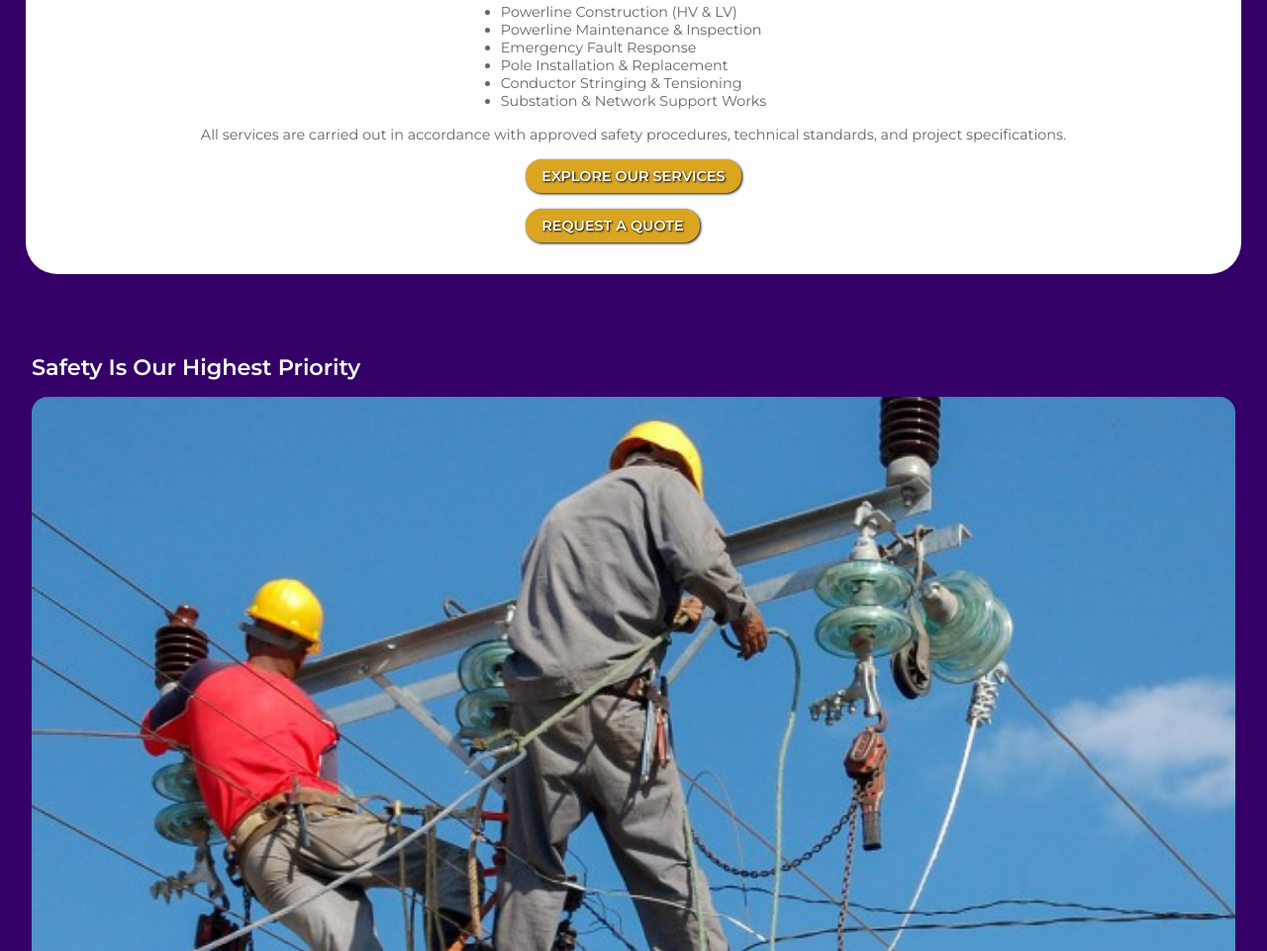
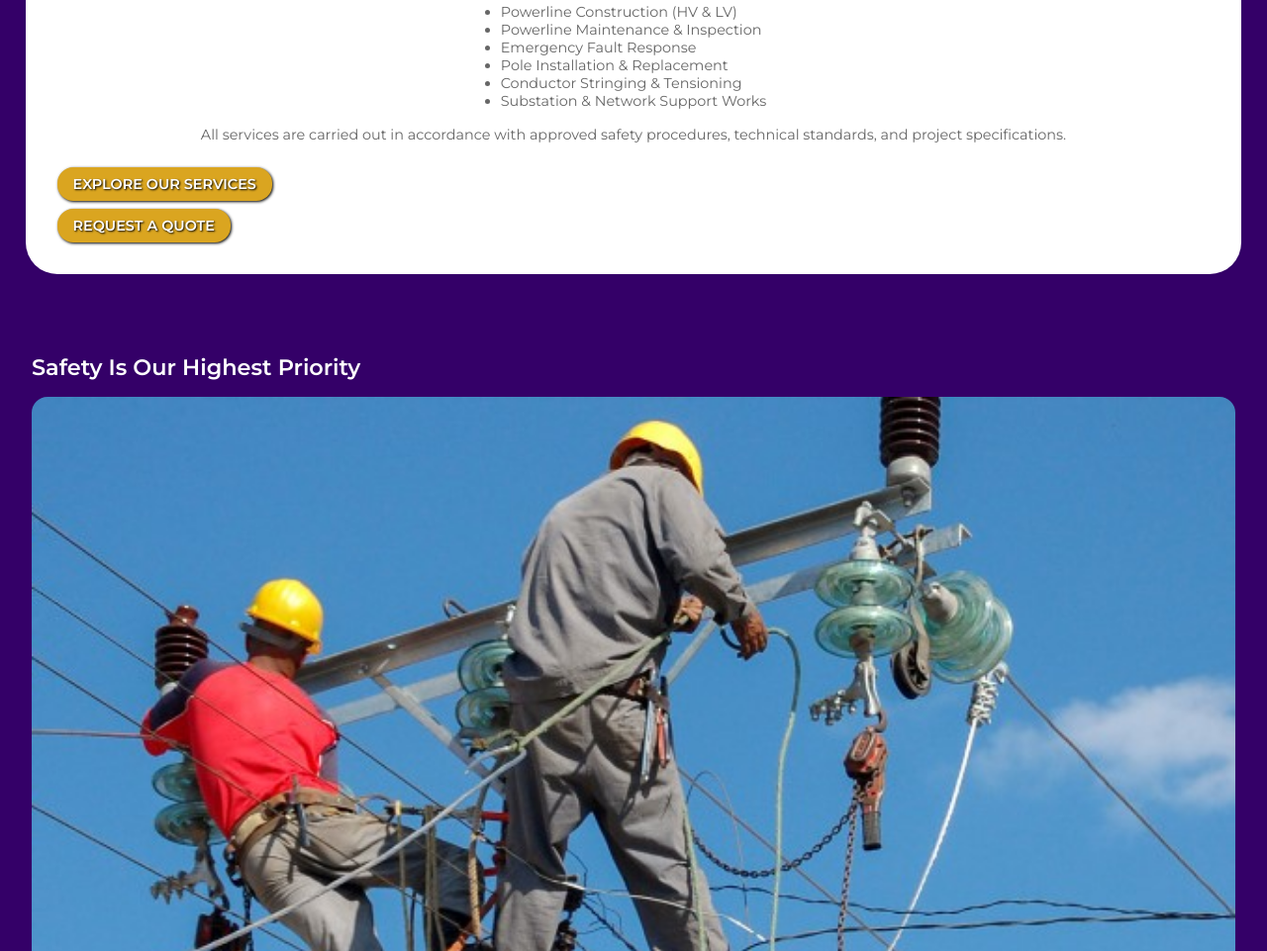
Before and after one commit to FreshNewStart/yonnieLTD, a plain HTML site: page index.html in a window 1280 px wide. Shown: the part 1910-2871 px from the top of the page at 99% size. Drawn offline with Linux system fonts and the light colour scheme.

```diff
--- a/assets/styles/homepage.css
+++ b/assets/styles/homepage.css
@@ -105,10 +105,9 @@
     font-size: 0.9rem;
     color: #00000099;
 }
-.services-section .button-container{
-    display: flex;
-    flex-direction: column;
-    gap: 1rem;
+.services-section .button1{
+    margin-right: auto;
+    margin-top: .5rem;
 }
 
 /*Safety and Compliance Section*/
--- a/index.html
+++ b/index.html
@@ -51,10 +51,8 @@
                 <li>Substation & Network Support Works</li>
             </ul>
             <p>All services are carried out in accordance with approved safety procedures, technical standards, and project specifications.</p>
-            <div class="button-container">
                 <a href="" class="button1">EXPLORE OUR SERVICES</a>
                 <a href="" class="button1">REQUEST A QUOTE</a>
-            </div>
         </section>
         <section class="safety-section">
             <h2>Safety Is Our Highest Priority</h2>
```
